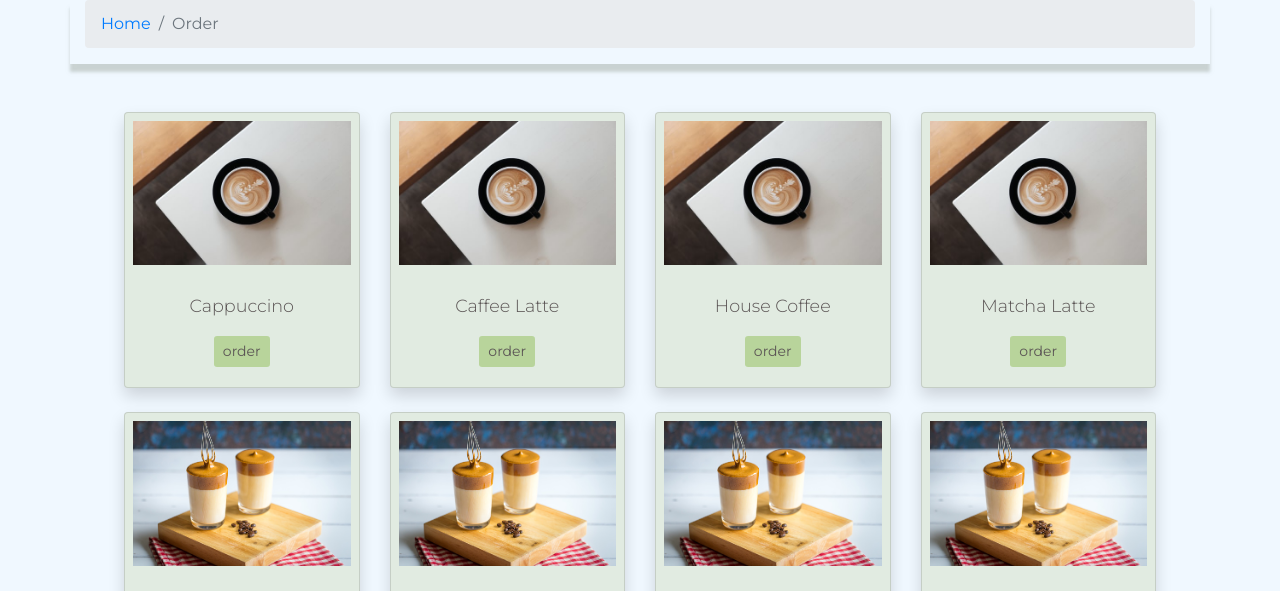
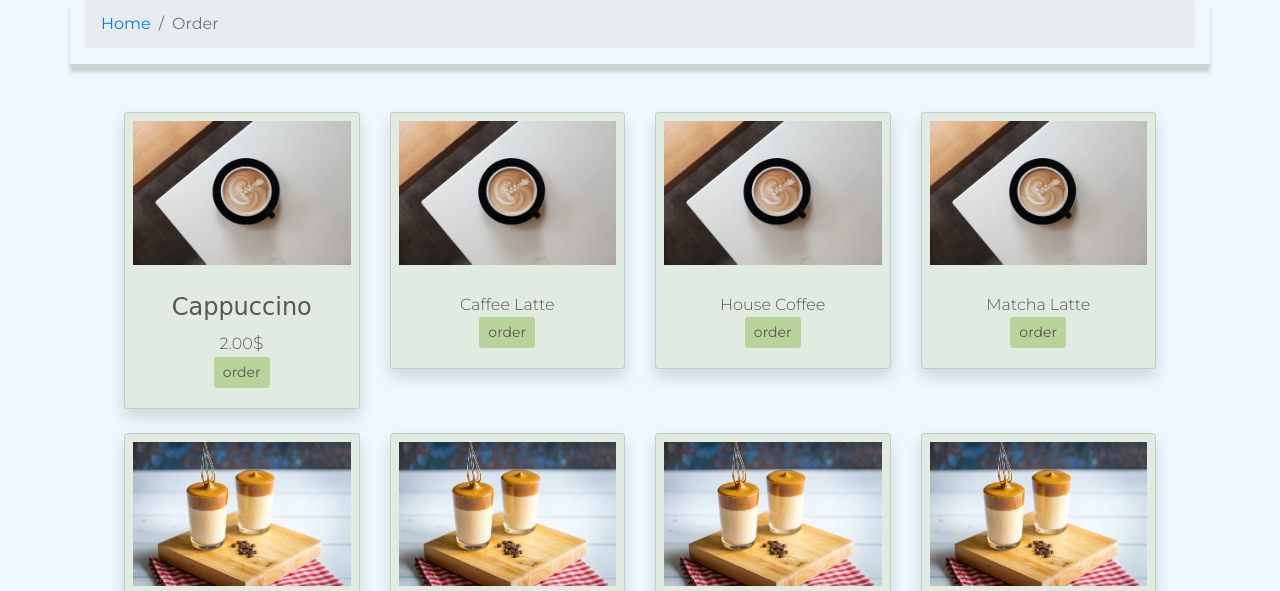
Before and after one commit to Dina2703/my-project, a website: page order.html in a window 1280 px wide. Shown: the part 156-747 px from the top of the page. Drawn offline with nearby package versions, Linux system fonts and the light colour scheme; files whose address does not match are found by name.

Commit message:
added price to cards

```diff
--- a/css/styles.scss
+++ b/css/styles.scss
@@ -248,7 +248,7 @@ div.menu-section {
 }
 div.items-card {
     font-weight: 300;
-    font-size: 1.1rem;
+
 
     .card {
     background-color: rgb(225, 235, 225);
@@ -257,7 +257,17 @@ div.items-card {
     .card:hover {
         transform: scale(1.05);
     }
-
+    h4 {
+        font-family: cursive;
+    }
+    p {
+        padding: 0;
+        margin: 0;
+        span {
+            font-size: 1.1em;
+            font-family: cursive;
+        }
+    }
 
     .card-link {
         background-color: $primary;
--- a/order.html
+++ b/order.html
@@ -61,7 +61,10 @@
                 <div class="card shadow">
                     <img src="/img/cup2.jpeg" class="card-img-top p-2" alt="product picture">
                     <div class="card-body">
-                        <p class="card-text">Cappuccino</p>
+                        <div class="card-text">
+                            <h4>Cappuccino</h4>
+                            <p>2.00<span>$</span></p>
+                        </div>
                         <a role="button" class="card-link btn btn-sm">order</a>
                     </div>
                 </div>
@@ -223,6 +226,7 @@
 
 
 
+
     <footer class="site-footer">
         <div class="container">
             <div class="row text-black-50">
```
Also changed, not shown: css/styles.css.
